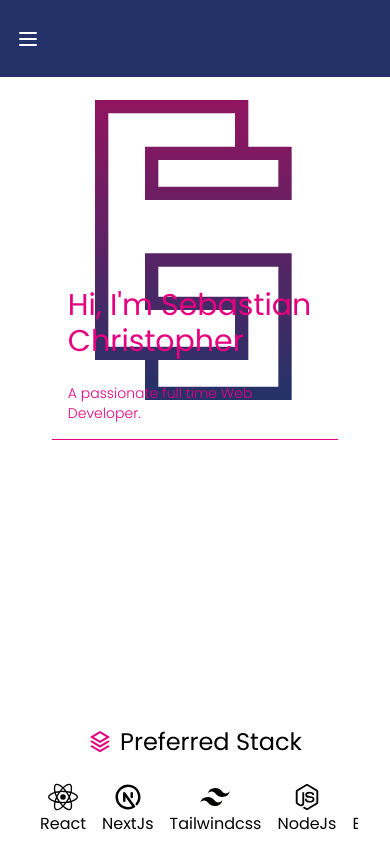
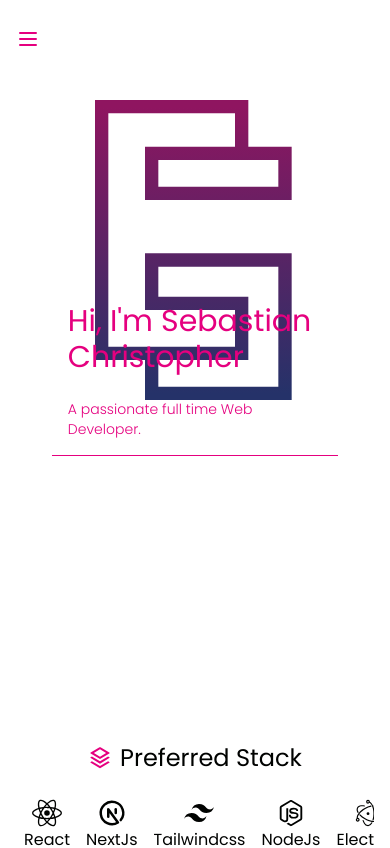
Before and after one commit to SebastianCCC/portfolioapp, a Next.js app: page / in a window 390 px wide. Shown: the top 848 px of the page. Built offline with nearby package versions, Linux system fonts and the light colour scheme.

Commit message:
fix header responsive && and icon color && to much padding to per stack

```diff
--- a/components/ComStack/index.js
+++ b/components/ComStack/index.js
@@ -47,7 +47,7 @@ const ComStack = ({ title }) => {
     show: { y: 0 },
   }
   return (
-    <section className="text-black dark:text-white text-center p-4 w-full">
+    <section className="text-black dark:text-white text-center w-full">
       <AnimateTitles>
         <span className="text-pink">
           <RiStackLine />
--- /dev/null
+++ b/components/Header/Popout.js
@@ -0,0 +1,71 @@
+import { motion } from 'framer-motion'
+import { useTheme } from 'next-themes'
+import { useContext } from 'react'
+import { StateContext } from '../../hooks/StateContext'
+import { NavLinks, SocialLinks } from '../Links'
+import ThemeSwitch from '../Theme'
+import { ExitIcon, LogoIcon } from './images'
+import NavBarItems from './NavbarItems'
+
+const SideNavBar = () => {
+  const { isOpen, setIsOpen } = useContext(StateContext)
+  const { theme } = useTheme()
+
+  const variants = {
+    open: {
+      opacity: 1,
+      x: 0,
+      transition: {
+        x: { stiffness: 1000, velocity: -100 },
+      },
+    },
+    closed: {
+      opacity: 0,
+      x: '-100vw',
+      transition: {
+        x: { stiffness: 1000 },
+      },
+    },
+  }
+
+  return (
+    <>
+      <div
+        onClick={() => setIsOpen(false)}
+        className={`absolute min-w-full bg-transparent min-h-screen`}
+      ></div>
+      <motion.div
+        initial="closed"
+        animate={isOpen ? 'open' : 'closed'}
+        variants={variants}
+        className={`absolute left-0 w-[70%] md:w-[30%] dark:bg-pink bg-darkblue min-h-screen lg:w-[15%] flex flex-col items-start justify-between`}
+      >
+        <div className={`flex justify-between p-4 w-full items-center`}>
+          <div onClick={() => setIsOpen(false)} className="dark:text-white text-pink pr-2">
+            <ExitIcon />
+          </div>
+          <LogoIcon FillRef={theme} />
+        </div>
+        <div onClick={() => setIsOpen(false)} className={`m-4 my-2`}>
+          <ul>
+            {NavLinks.map(({ icon, title, link }, i) => (
+              <NavBarItems key={i} icon={icon} title={title} link={link} />
+            ))}
+          </ul>
+        </div>
+        <div className={`m-4`}>
+          <ThemeSwitch />
+          <ul>
+            <div className={`border-t dark:border-darkblue border-pink`}>
+              {SocialLinks.map(({ icon, soclink }, i) => (
+                <NavBarItems key={i} icon={icon} socLink={soclink} />
+              ))}
+            </div>
+          </ul>
+        </div>
+      </motion.div>
+    </>
+  )
+}
+
+export default SideNavBar
--- a/components/Header/SideNavBar.js
+++ b/components/Header/SideNavBar.js
@@ -1,61 +1,28 @@
 import { useTheme } from 'next-themes'
-import { useContext, useEffect, useState } from 'react'
-import { StateContext } from '../../hooks/StateContext'
 import { NavLinks, SocialLinks } from '../Links'
 import ThemeSwitch from '../Theme'
-import { LogoIcon, MenuIcon } from './images'
+import { LogoIcon } from './images'
 import NavBarItems from './NavbarItems'
 
 const SideNavBar = () => {
-  const { isOpen, setIsOpen } = useContext(StateContext)
-  const [navbar, setNavbar] = useState(false)
   const { theme } = useTheme()
 
-  const changeBackground = () => {
-    if (window.scrollY >= 18) {
-      setNavbar(true)
-    } else {
-      setNavbar(false)
-    }
-  }
-
-  useEffect(() => {
-    changeBackground()
-    window.addEventListener('scroll', changeBackground)
-  })
-
   return (
-    <>
+    <div className="hidden lg:block">
       <div
-        onClick={() => setIsOpen(false)}
-        className={`absolute min-w-full ${isOpen && 'bg-transparent min-h-screen'} lg:hidden`}
-      ></div>
-      <div
-        className={`absolute left-0 ${
-          isOpen && 'w-[70%] md:w-[30%] dark:bg-pink bg-darkblue min-h-screen'
-        } dark:lg:bg-pink bg-darkblue lg:min-h-screen w-full lg:w-fit flex flex-col items-start justify-between`}
+        className={`absolute left-0 dark:bg-pink bg-darkblue min-h-screen w-fit flex flex-col items-start justify-between`}
       >
-        <div
-          className={`flex justify-between p-4 w-full items-center cursor-pointer ${
-            navbar && 'dark:bg-pink bg-darkblue'
-          } transition duration-700 ease-out`}
-        >
-          <div onClick={() => setIsOpen(!isOpen)} className="text-white pr-2 lg:hidden">
-            <MenuIcon />
-          </div>
+        <div className="m-4 cursor-pointer">
           <LogoIcon FillRef={theme} />
         </div>
-        <div
-          onClick={() => setIsOpen(false)}
-          className={`m-4 my-2 ${!isOpen && 'hidden'} lg:block`}
-        >
+        <div className={`m-4 my-2`}>
           <ul>
             {NavLinks.map(({ icon, title, link }, i) => (
               <NavBarItems key={i} icon={icon} title={title} link={link} />
             ))}
           </ul>
         </div>
-        <div className={`m-4 ${!isOpen && 'hidden'} lg:block`}>
+        <div className={`m-4`}>
           <ThemeSwitch />
           <ul>
             <div className={`border-t dark:border-darkblue border-pink`}>
@@ -66,7 +33,7 @@ const SideNavBar = () => {
           </ul>
         </div>
       </div>
-    </>
+    </div>
   )
 }
 
--- /dev/null
+++ b/components/Header/TopNavbar.js
@@ -0,0 +1,40 @@
+import { useTheme } from 'next-themes'
+import { useContext, useEffect, useState } from 'react'
+import { StateContext } from '../../hooks/StateContext'
+import { LogoIcon, MenuIcon } from './images'
+
+const SideNavBar = () => {
+  const { isOpen, setIsOpen } = useContext(StateContext)
+  const [navbar, setNavbar] = useState(false)
+  const { theme } = useTheme()
+
+  const changeBackground = () => {
+    if (window.scrollY >= 18) {
+      setNavbar(true)
+    } else {
+      setNavbar(false)
+    }
+  }
+
+  useEffect(() => {
+    changeBackground()
+    window.addEventListener('scroll', changeBackground)
+  })
+
+  return (
+    <>
+      <div
+        className={`absolute flex justify-between p-4 w-full items-center cursor-pointer ${
+          navbar && 'dark:bg-pink bg-darkblue'
+        } transition duration-700 ease-out lg:hidden`}
+      >
+        <div onClick={() => setIsOpen(true)} className="dark:text-white text-pink pr-2">
+          <MenuIcon />
+        </div>
+        <LogoIcon FillRef={theme} />
+      </div>
+    </>
+  )
+}
+
+export default SideNavBar
--- a/components/Header/images/index.js
+++ b/components/Header/images/index.js
@@ -31,7 +31,7 @@ export const LogoIcon = ({ FillRef }) => {
     >
       <motion.path
         d="M22 8V1H1V38H8.5M22 8H8.5V14H28.5V8H22ZM8.5 38H22V30.5H8.5V24H28.5V44H8.5V38Z"
-        stroke={FillRef === 'light' ? '#E5007F' : '#253269'}
+        stroke={FillRef === 'light' ? '#E5007F' : 'white'}
         strokeWidth="2"
       />
     </motion.svg>
@@ -52,3 +52,18 @@ export const MenuIcon = () => {
     </svg>
   )
 }
+
+export const ExitIcon = () => {
+  return (
+    <svg
+      xmlns="http://www.w3.org/2000/svg"
+      className="h-6 w-6"
+      fill="none"
+      viewBox="0 0 24 24"
+      stroke="currentColor"
+      strokeWidth={2}
+    >
+      <path strokeLinecap="round" strokeLinejoin="round" d="M6 18L18 6M6 6l12 12" />
+    </svg>
+  )
+}
--- a/components/Layout.js
+++ b/components/Layout.js
@@ -1,10 +1,14 @@
-import SideNavBar from './Header/SideNavBar'
 import Head from 'next/head'
 import { useRouter } from 'next/router'
+import { useContext, useEffect, useState } from 'react'
+import { StateContext } from '../hooks/StateContext'
 import NavBottom from './Footer/NavBottom'
-import { useState, useEffect } from 'react'
+import Popout from './Header/Popout'
+import SideNavBar from './Header/SideNavBar'
+import TopNavbar from './Header/TopNavbar'
 
 const Layout = ({ children }) => {
+  const { isOpen } = useContext(StateContext)
   const [mounted, setMounted] = useState(false)
   const router = useRouter()
   const path = router.pathname
@@ -20,7 +24,14 @@ const Layout = ({ children }) => {
           {path === '/' ? 'Home' : path.slice(1).charAt(0).toUpperCase() + path.slice(2)}
         </title>
       </Head>
-      <header className="sticky top-0 left-0 z-[25]">{mounted && <SideNavBar />}</header>
+      <header className="sticky top-0 left-0 z-[25]">
+        {mounted && (
+          <>
+            <TopNavbar />
+            {isOpen ? <Popout /> : <SideNavBar />}
+          </>
+        )}
+      </header>
       <main className="min-w-full min-h-screen p-4">{children}</main>
       <footer>{mounted && <NavBottom />}</footer>
     </>
```
